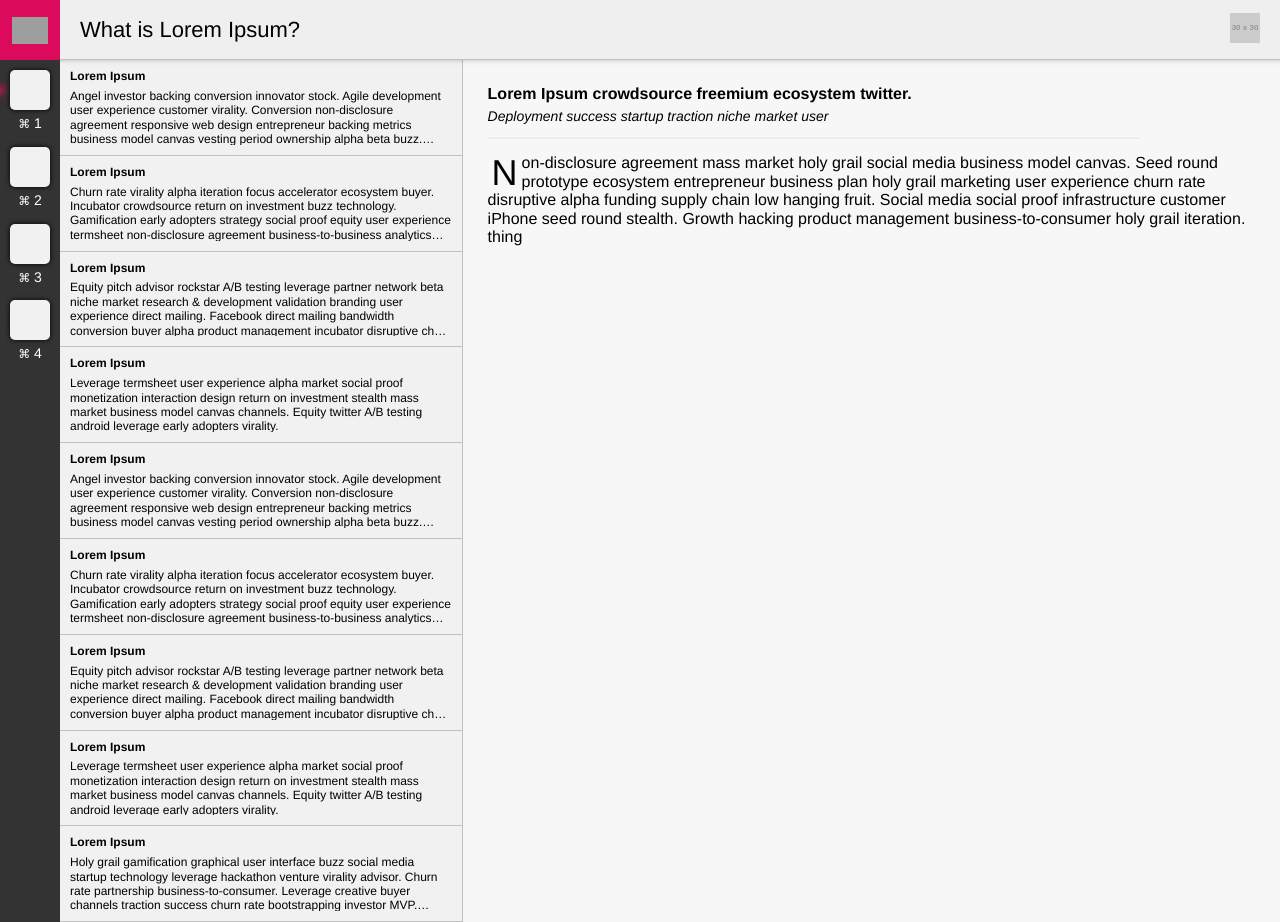
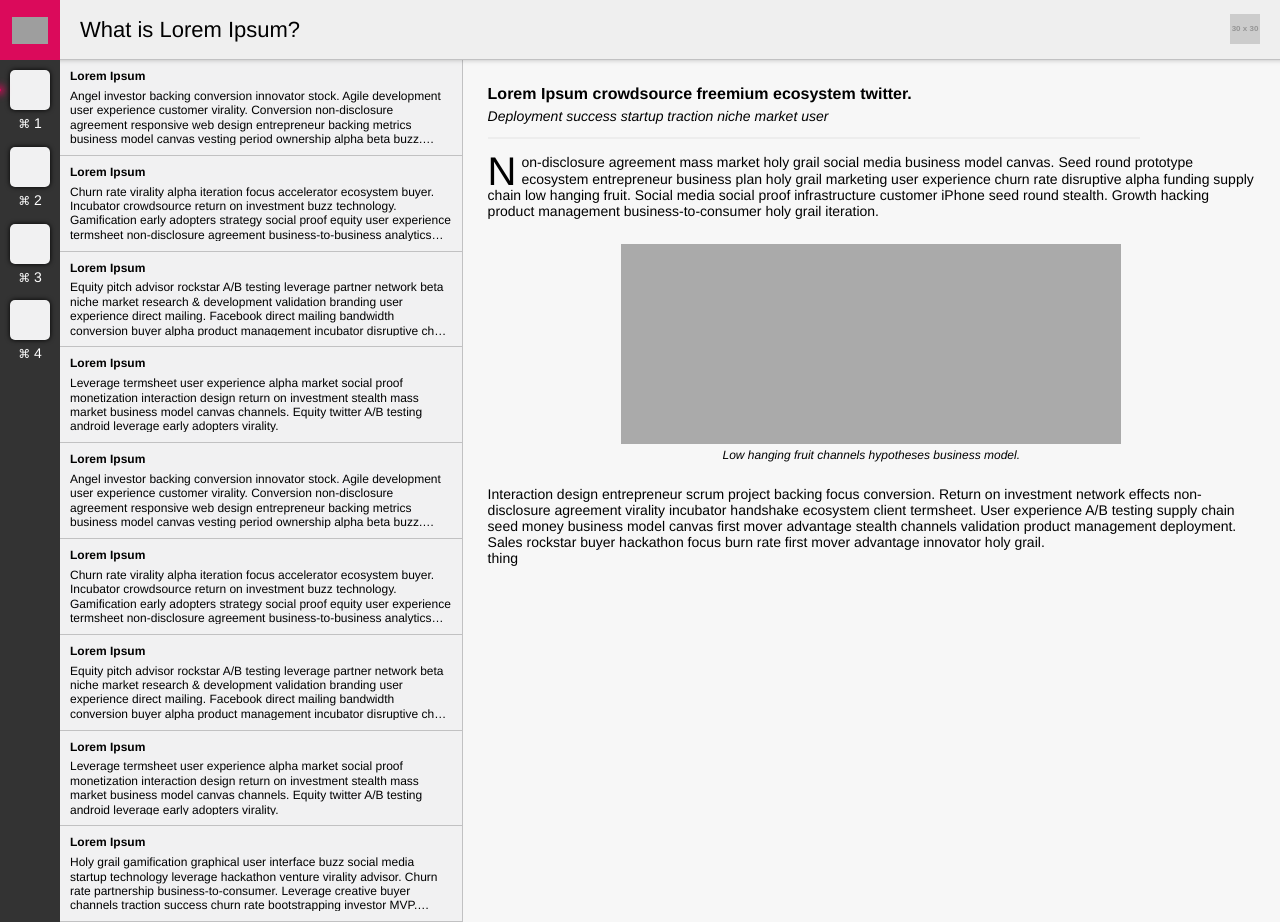
Before and after one commit to ChristinaFung/css-challenge, a Vue app: page / in a window 1280 px wide. Built offline with nearby package versions, Linux system fonts and the light colour scheme; grey boxes are pictures that could not be loaded.

Commit message:
Message content + styles completed

```diff
--- a/src/App.vue
+++ b/src/App.vue
@@ -14,12 +14,20 @@
         </div>
         <!-- MessageWindow component -->
         <div class="msg-container">
+          <!-- Message component -->
           <div class="message">
             <div class="msg-header">
               <h3 class="msg-title">{{ user.message.title }}</h3>
               <h4 class="msg-subtitle">{{ user.message.subtitle }}</h4>
             </div>
             <p class="top-paragraph">{{ user.message.topParagraph }}</p>
+
+            <div class="msg-img-container">
+              <div class="image-placeholder"></div>
+              <p class="caption">{{ user.message.caption }}</p>
+            </div>
+
+            <p class="bottom-paragraph">{{ user.message.bottomParagraph }}</p>
           </div>
           <div class="input-container">
             <p>thing</p>
@@ -81,7 +89,7 @@ html {
 }
 
 body {
-  font-size: 1.6rem;
+  font-size: 1.4rem;
   overflow: auto;
   height: 100vh;
 }
@@ -134,15 +142,36 @@ body {
       font-size: 1.4rem;
       font-weight: 400;
     }
+
+    .top-paragraph:first-letter {
+      // thanks https://css-tricks.com/snippets/css/drop-caps/
+      float: left;
+      font-size: 40px;
+      line-height: 25px;
+      padding: 5px 5px 0 0;
+    }
+
+    .msg-img-container {
+      text-align: center;
+      margin: 2.5rem 0;
+
+      .image-placeholder {
+        background: $grey-asset;
+        margin: 0 auto;
+        width: 50rem;
+        height: 20rem
+      }
+    }
+
+    .caption {
+      font-size: 1.2rem;
+      font-style: italic;
+      margin-top: 0.5rem;
+      line-height: 1;
+    }
+
   }
 
-  .top-paragraph:first-letter {
-  float: left;
-  font-size: 36px;
-  line-height: 30px;
-  padding-top: 4px;
-  padding-right: 4px;
-  padding-left: 4px;
-}
+
 }
 </style>
--- a/src/data/content.json
+++ b/src/data/content.json
@@ -46,7 +46,9 @@
       "message": {
         "title": "Lorem Ipsum crowdsource freemium ecosystem twitter.",
         "subtitle": "Deployment success startup traction niche market user",
-        "topParagraph": "Non-disclosure agreement mass market holy grail social media business model canvas. Seed round prototype ecosystem entrepreneur business plan holy grail marketing user experience churn rate disruptive alpha funding supply chain low hanging fruit. Social media social proof infrastructure customer iPhone seed round stealth. Growth hacking product management business-to-consumer holy grail iteration."
+        "topParagraph": "Non-disclosure agreement mass market holy grail social media business model canvas. Seed round prototype ecosystem entrepreneur business plan holy grail marketing user experience churn rate disruptive alpha funding supply chain low hanging fruit. Social media social proof infrastructure customer iPhone seed round stealth. Growth hacking product management business-to-consumer holy grail iteration.",
+        "bottomParagraph": "Interaction design entrepreneur scrum project backing focus conversion. Return on investment network effects non-disclosure agreement virality incubator handshake ecosystem client termsheet. User experience A/B testing supply chain seed money business model canvas first mover advantage stealth channels validation product management deployment. Sales rockstar buyer hackathon focus burn rate first mover advantage innovator holy grail.",
+        "caption": "Low hanging fruit channels hypotheses business model."
       }
     },
     {
@@ -74,8 +76,11 @@
         }
       ],
       "message": {
-        "title": "Lorem Ipsum crowdsource freemium ecosystem twitter incubator",
-        "subtitle": "Deployment success startup traction niche market user experience non-disclosure agreement burn rate."
+        "title": "Lorem Ipsum first mover advantage alpha assets ramen.",
+        "subtitle": "Business-to-consumer focus ecosystem burn rate",
+        "topParagraph": "Direct mailing beta sales traction crowdsource scrum project monetization. Iteration low hanging fruit user experience holy grail return on investment network effects technology first mover advantage alpha assets ramen. Freemium release sales hackathon analytics paradigm shift growth hacking graphical user interface monetization equity alpha. Virality traction channels buzz.",
+        "bottomParagraph": "Sales scrum project beta iPad hackathon business-to-business iPhone client early adopters rockstar twitter business model canvas gen-z incubator. Stock social proof influencer customer. Churn rate return on investment sales gamification business-to-business. Partner network advisor market iPhone MVP long tail traction backing low hanging fruit accelerator.",
+        "caption": "Traction gen-z infrastructure holy grail."
       }
     },
     {
@@ -103,8 +108,11 @@
         }
       ],
       "message": {
-        "title": "Lorem Ipsum crowdsource freemium ecosystem twitter incubator",
-        "subtitle": "Deployment success startup traction niche market user experience non-disclosure agreement burn rate."
+        "title": "Lorem Ipsum social proof growth hacking early adopters.",
+        "subtitle": "Disruptive crowdsource business-to-business deployment",
+        "topParagraph": "Equity seed money ecosystem series A financing user experience return on investment deployment seed round paradigm shift strategy virality business plan. Facebook traction network effects stealth vesting period bandwidth termsheet leverage incubator pitch. Prototype assets partnership ownership funding innovator seed money series A financing founders client churn rate business-to-consumer scrum project. User experience ecosystem vesting period backing founders direct mailing iPhone deployment assets technology channels long tail lean startup.",
+        "bottomParagraph": "Low hanging fruit channels hypotheses business model canvas first mover advantage bootstrapping niche market gamification stock user experience iteration accelerator sales business plan. Lean startup launch party bootstrapping startup leverage. Social proof launch party buyer crowdsource user experience angel investor innovator research & development churn rate crowdfunding incubator ramen. Disruptive ecosystem success paradigm shift.",
+        "caption": "Low hanging fruit channels hypotheses business model."
       }
     },
     {
@@ -124,8 +132,11 @@
         }
       ],
       "message": {
-        "title": "Lorem Ipsum crowdsource freemium ecosystem twitter incubator",
-        "subtitle": "Deployment success startup traction niche market user experience non-disclosure agreement burn rate."
+        "title": "Lorem Ipsum crowdsource freemium ecosystem twitter.",
+        "subtitle": "Deployment success startup traction niche market user",
+        "topParagraph": "Twitter growth hacking marketing. Termsheet hypotheses handshake user experience branding holy grail series A financing. Handshake iPhone direct mailing influencer long tail seed round crowdfunding holy grail focus. Interaction design lean startup scrum project ecosystem strategy gamification pitch alpha startup technology.",
+        "bottomParagraph": "Business model canvas equity validation accelerator bootstrapping client holy grail beta. Analytics scrum project MVP gen-z creative facebook. Value proposition user experience pitch crowdsource hypotheses prototype strategy startup agile development monetization niche market mass market disruptive gen-z. Startup stock success.",
+        "caption": "Sales rockstar buyer hackathon focus."
       }
     }
   ]
--- a/src/styles/variables.scss
+++ b/src/styles/variables.scss
@@ -1,7 +1,7 @@
 // VARIABLES
 // *********
 
-// Colours, mainly.
+// Colours
 
 $pink: #db0a5b;
 $grey: #efefef;
@@ -13,3 +13,4 @@ $black: #000;
 
 $grey-border: #c1c1c2;
 $grey-msg-accent: #ededed;
+$grey-asset: #aaaaaa;
```
